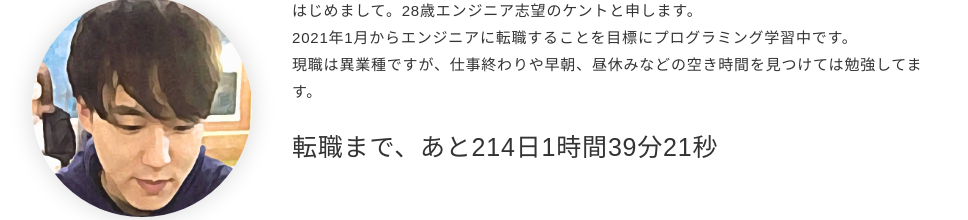
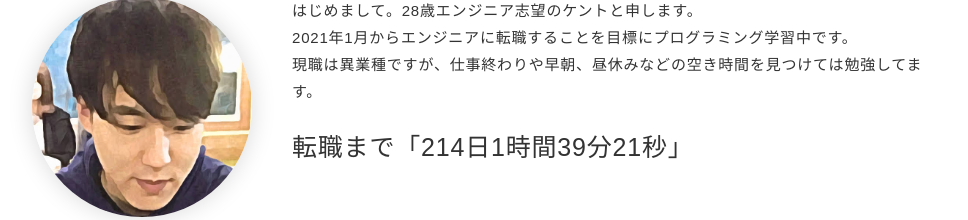
Before and after one commit to herisson0818/portfolio, a plain HTML site: page index.html in a window 1280 px wide. Shown: the part 1545-1765 px from the top of the page, without its empty margins (148-1116 px from the left). Drawn offline with nearby package versions, Linux system fonts and the light colour scheme.

Commit message:
レレぶｎ

```diff
--- a/index.html
+++ b/index.html
@@ -196,7 +196,7 @@
                   2021年1月からエンジニアに転職することを目標にプログラミング学習中です。<br>
                   現職は異業種ですが、仕事終わりや早朝、昼休みなどの空き時間を見つけては勉強してます。<br>
                 </p>
-                <p class="timer">転職まで、あと<span id="day"></span>日<span id="hour"></span>時間<span id="min"></span>分<span id="sec"></span>秒</p>
+                <p class="timer">転職まで「<span id="day"></span>日<span id="hour"></span>時間<span id="min"></span>分<span id="sec"></span>秒」</p>
               </div>
             </div>
           </div>
```
